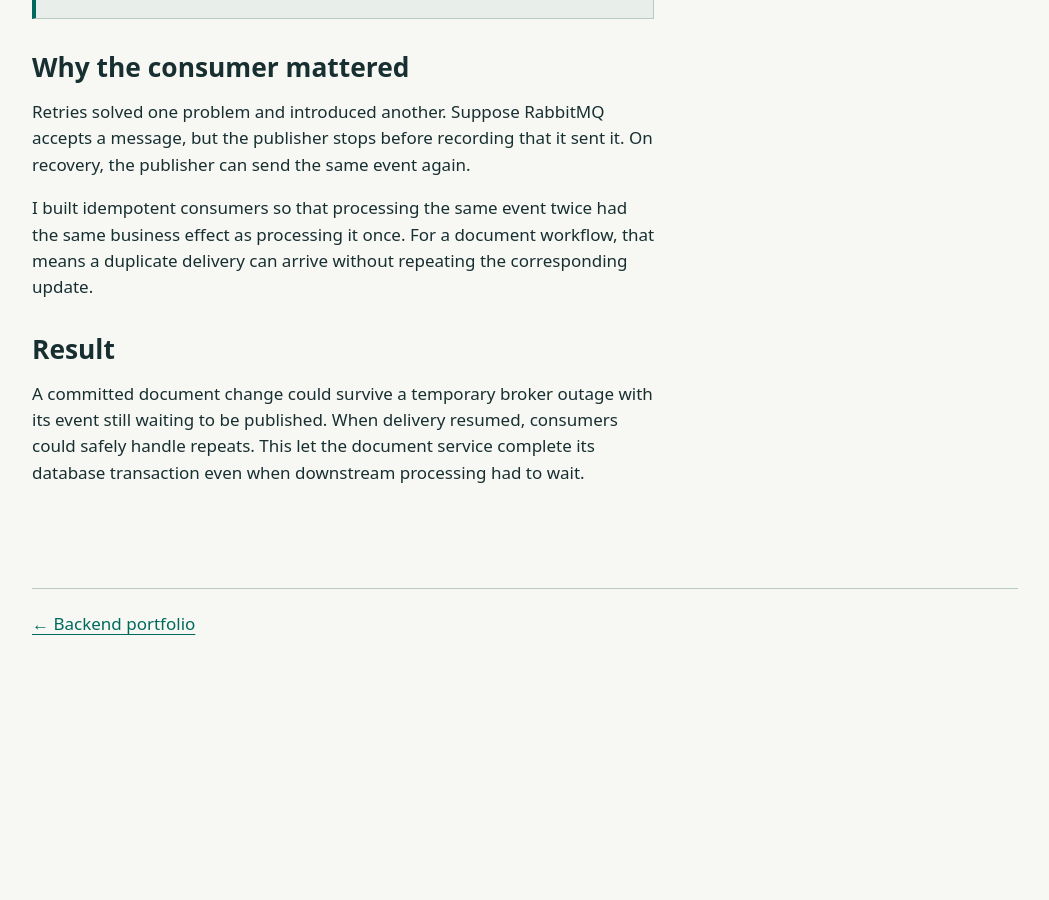
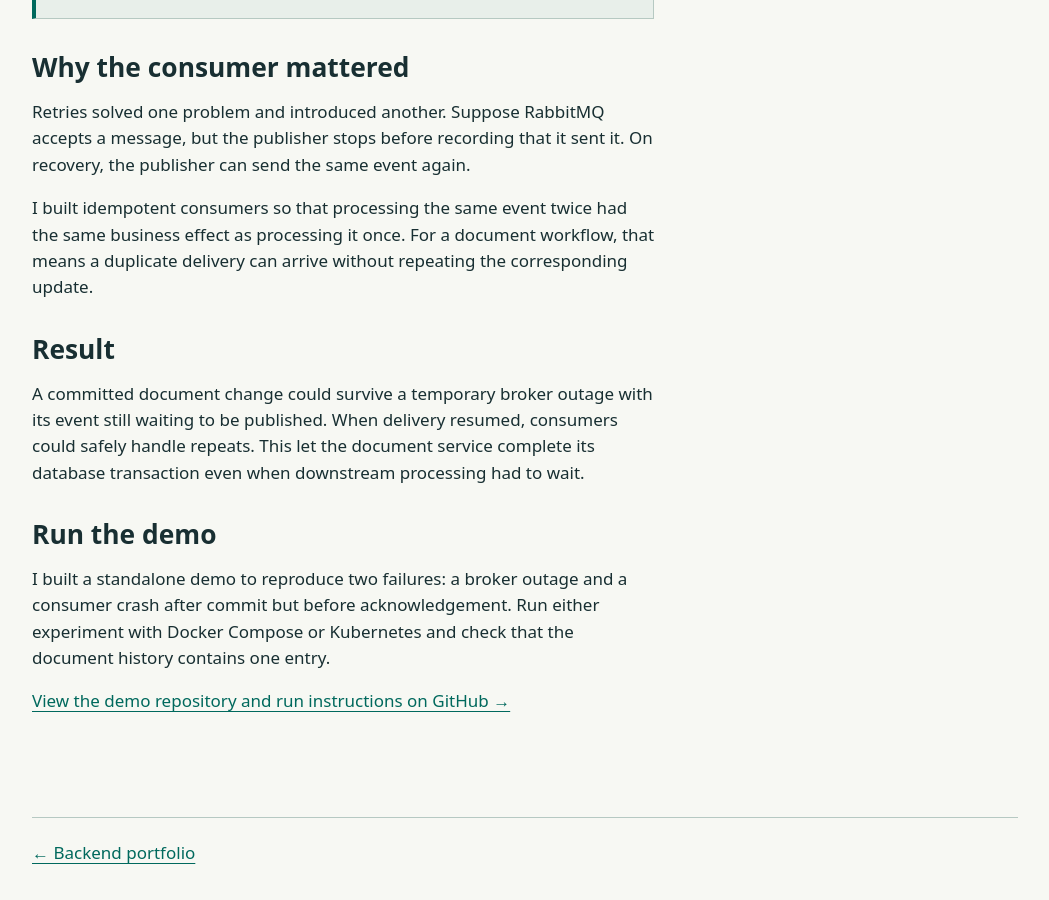
Before and after one commit to alex-coch/alex-coch.github.io, a Jekyll site: the page projects/transactional-outbox/index.html, which Jekyll copies as it is, in a window 1280 px wide and 900 px high, scrolled down 1578 px. Shown: the whole window, without its empty margins (115-1164 px from the left). Built offline with Jekyll 4.4.1, drawn with Linux system fonts in a browser that asks for light colours; before the commit the page ends 2249 px from its top, so only the background shows below that.

Commit message:
Link runnable failure experiments from outbox case study

```diff
--- a/projects/transactional-outbox/index.html
+++ b/projects/transactional-outbox/index.html
@@ -35,6 +35,9 @@
   <p>I built idempotent consumers so that processing the same event twice had the same business effect as processing it once. For a document workflow, that means a duplicate delivery can arrive without repeating the corresponding update.</p>
   <h2>Result</h2>
   <p>A committed document change could survive a temporary broker outage with its event still waiting to be published. When delivery resumed, consumers could safely handle repeats. This let the document service complete its database transaction even when downstream processing had to wait.</p>
+  <h2>Run the demo</h2>
+  <p>I built a standalone demo to reproduce two failures: a broker outage and a consumer crash after commit but before acknowledgement. Run either experiment with Docker Compose or Kubernetes and check that the document history contains one entry.</p>
+  <p><a href="https://github.com/alex-coch/document-events-outbox">View the demo repository and run instructions on GitHub →</a></p>
 </section>
 <footer><a href="/">← Backend portfolio</a></footer>
 </main></body></html>
```
